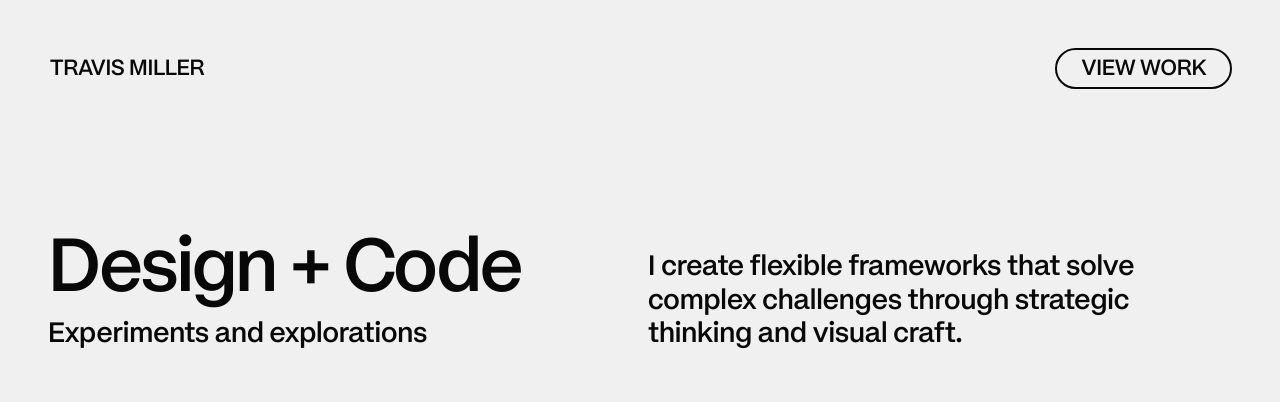
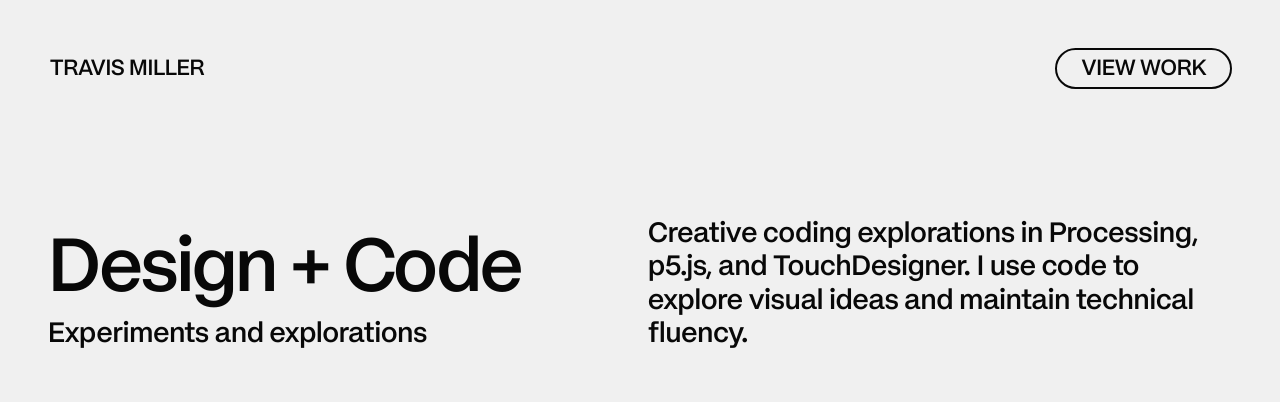
Before and after one commit to travismillerdesign/travismillerdesign-v5, an Eleventy site: page src/work/design-code.html in a window 1280 px wide. Shown: the top 402 px of the page. Built offline with nearby package versions, Linux system fonts and the light colour scheme; Eleventy itself is replaced by a stand-in of ours; files that its build step writes are made by us from their sources; files whose address does not match are found by name.

Commit message:
Update design-code.html

```diff
--- a/src/work/design-code.html
+++ b/src/work/design-code.html
@@ -16,8 +16,7 @@ title: Design + Code Explorations - Travis Miller
 
         <div class="flexItem">
             <p class="large">
-                I create flexible frameworks that solve complex challenges through strategic thinking
-                and visual craft.
+                Creative coding explorations in Processing, p5.js, and TouchDesigner. I use code to explore visual ideas and maintain technical fluency.
             </p>
         </div>
     </div>
```
